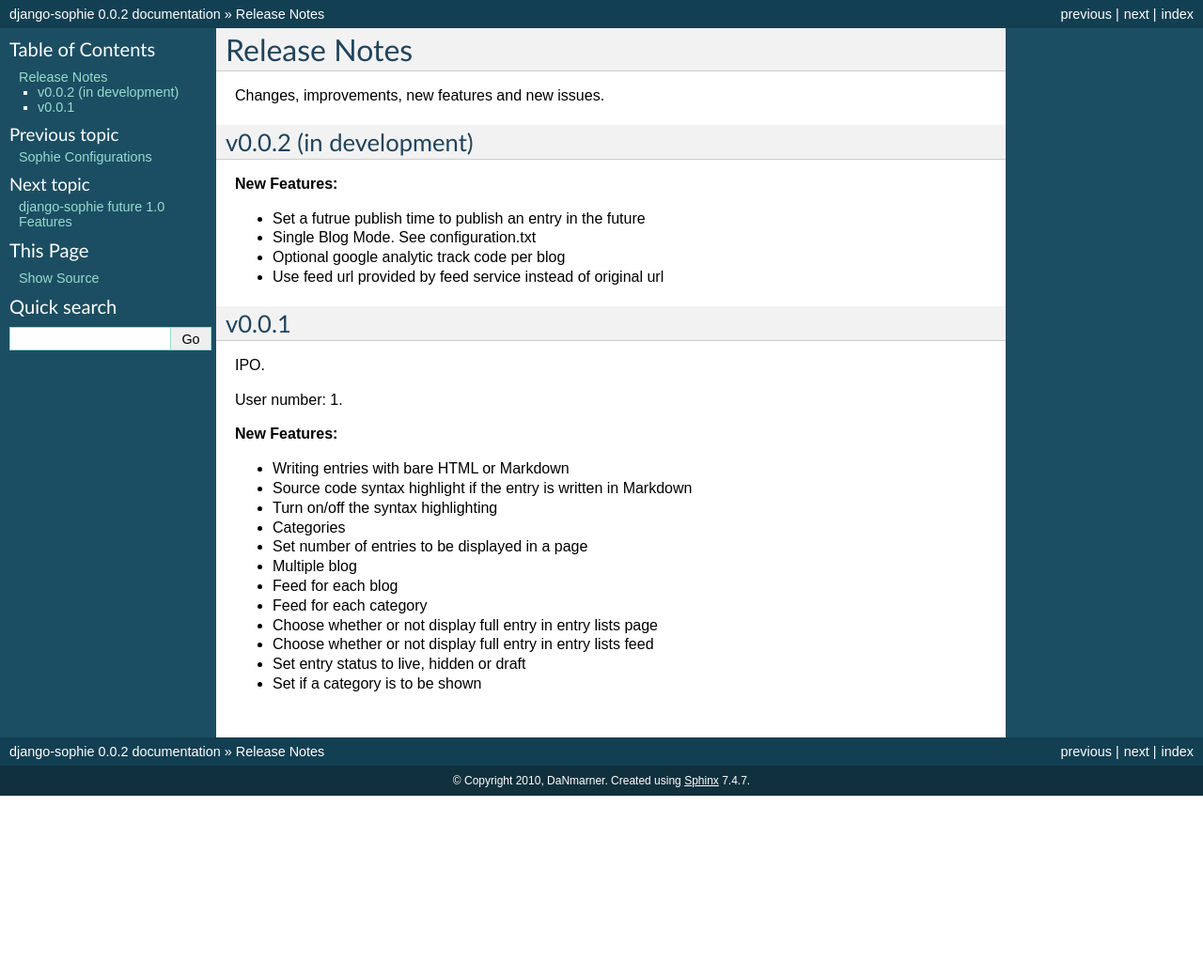
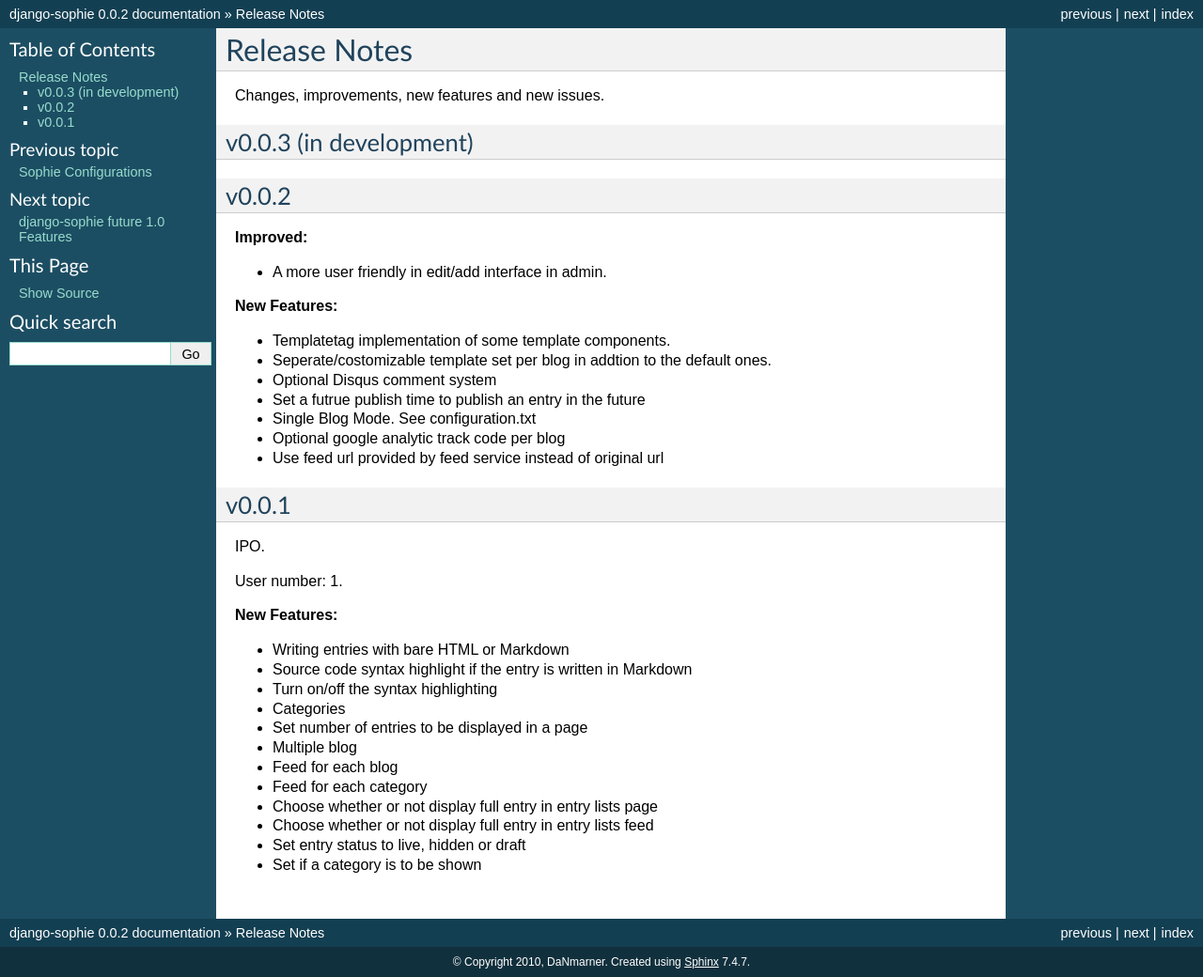
Before and after one commit to dduan/django-sophie, a Sphinx documentation site: the page built from docs/changelog.txt, in a window 1280 px wide. Shown: the whole page at 94% size. Built offline with Sphinx 7.4.7, drawn with Linux system fonts in a browser that asks for light colours; before the commit the page ends 900 px from its top, so only the background shows below that.

Commit message:
Updated the changelog

```diff
--- a/docs/changelog.txt
+++ b/docs/changelog.txt
@@ -3,11 +3,21 @@
 
 Changes, improvements, new features and new issues.
 
-v0.0.2 (in development)
+v0.0.3 (in development)
 -----------------------
+
+v0.0.2
+-----------------------
+
+**Improved:**
+
+*   A more user friendly in edit/add interface in admin.
 
 **New Features:**
 
+*   Templatetag implementation of some template components.
+*   Seperate/costomizable template set per blog in addtion to the default ones.
+*   Optional Disqus comment system
 *   Set a futrue publish time to publish an entry in the future
 *   Single Blog Mode. See configuration.txt
 *   Optional google analytic track code per blog
```
